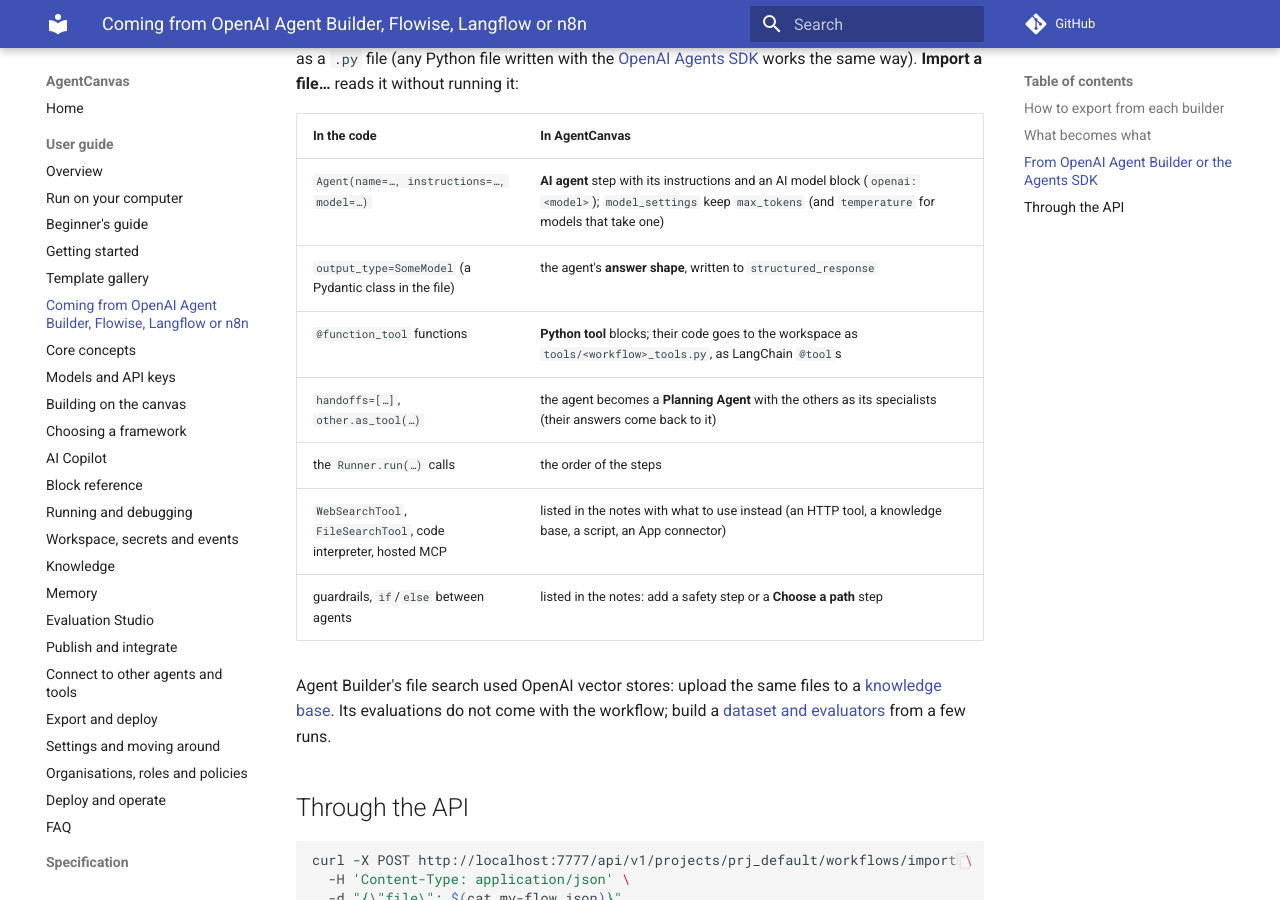
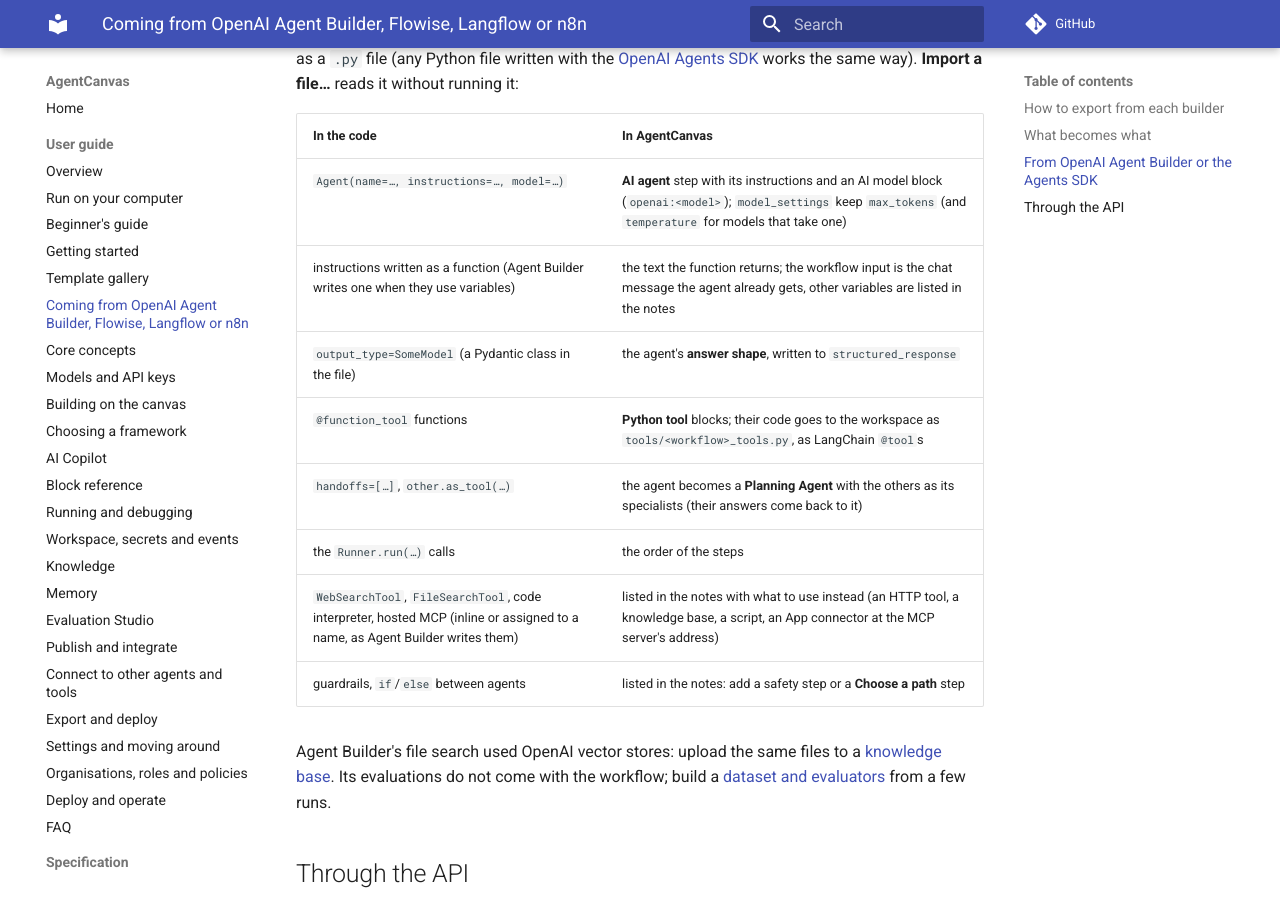
Before and after one commit to marunsct/AgentCanvas, an MkDocs documentation site: the page built from docs/user-guide/switching.md, in a window 1280 px wide and 900 px high, scrolled down 2282 px. Built offline with MkDocs 1.6.1 and Material for MkDocs 9.7.7, drawn with Linux system fonts in a browser that asks for light colours; comment, search, counter and statistics services are not loaded.

Commit message:
Changelog, HARDENING F-7 and decisions: the importer upkeep, and the user guide's Agent Builder table
Co-Authored-By: Claude Opus 5.5 <noreply@anthropic.com>

```diff
--- a/docs/user-guide/switching.md
+++ b/docs/user-guide/switching.md
@@ -63,11 +63,12 @@ Python file written with the [OpenAI Agents SDK](https://openai.github.io/openai
 | In the code | In AgentCanvas |
 |---|---|
 | `Agent(name=…, instructions=…, model=…)` | **AI agent** step with its instructions and an AI model block (`openai:<model>`); `model_settings` keep `max_tokens` (and `temperature` for models that take one) |
+| instructions written as a function (Agent Builder writes one when they use variables) | the text the function returns; the workflow input is the chat message the agent already gets, other variables are listed in the notes |
 | `output_type=SomeModel` (a Pydantic class in the file) | the agent's **answer shape**, written to `structured_response` |
 | `@function_tool` functions | **Python tool** blocks; their code goes to the workspace as `tools/<workflow>_tools.py`, as LangChain `@tool`s |
 | `handoffs=[…]`, `other.as_tool(…)` | the agent becomes a **Planning Agent** with the others as its specialists (their answers come back to it) |
 | the `Runner.run(…)` calls | the order of the steps |
-| `WebSearchTool`, `FileSearchTool`, code interpreter, hosted MCP | listed in the notes with what to use instead (an HTTP tool, a knowledge base, a script, an App connector) |
+| `WebSearchTool`, `FileSearchTool`, code interpreter, hosted MCP (inline or assigned to a name, as Agent Builder writes them) | listed in the notes with what to use instead (an HTTP tool, a knowledge base, a script, an App connector at the MCP server's address) |
 | guardrails, `if`/`else` between agents | listed in the notes: add a safety step or a **Choose a path** step |
 
 Agent Builder's file search used OpenAI vector stores: upload the same files to a [knowledge base](knowledge.md).
```
Also changed, not shown: CHANGELOG.md (+10 -0 lines), HARDENING.md (+1 -1 lines), decisions.md (+9 -0 lines).
